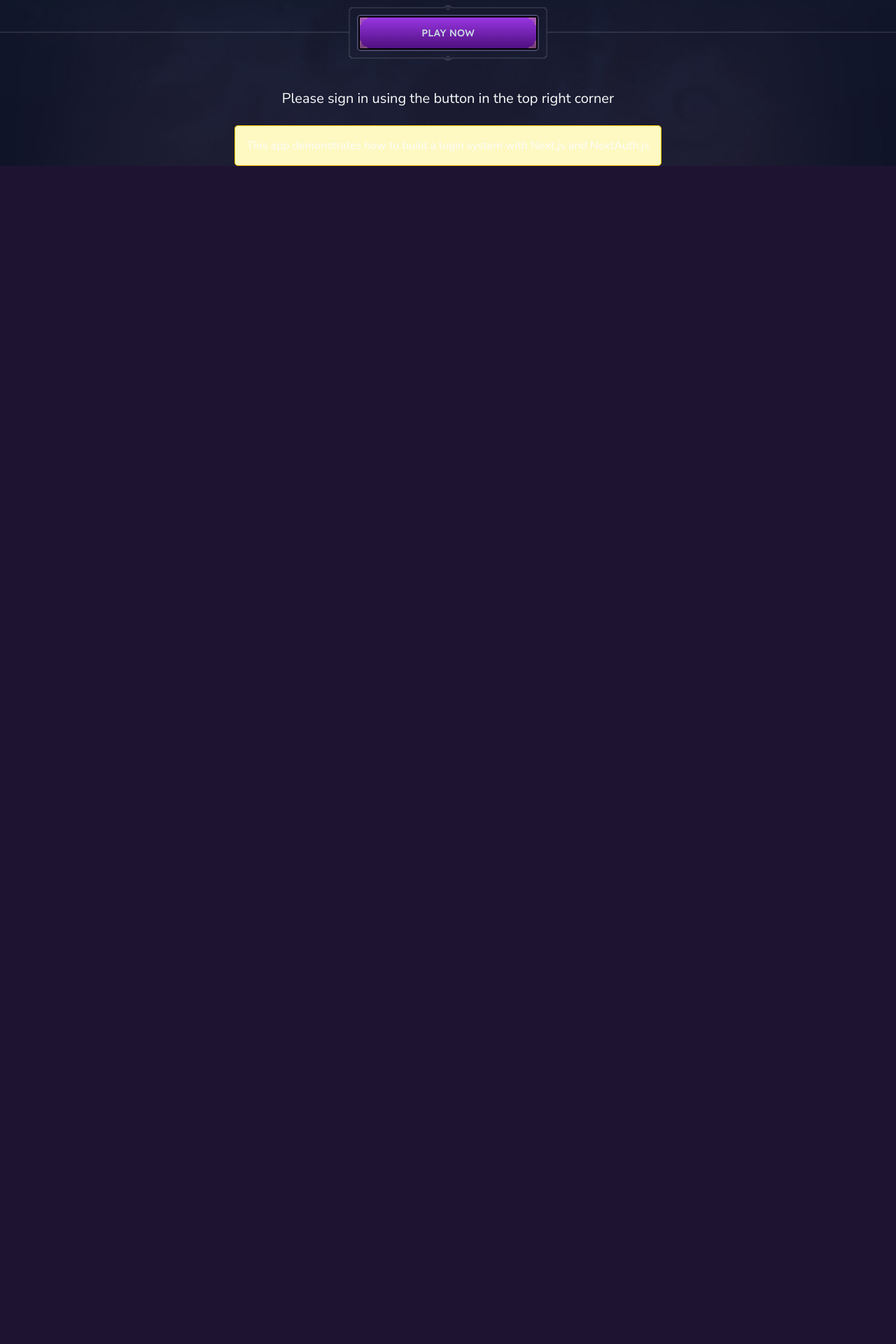
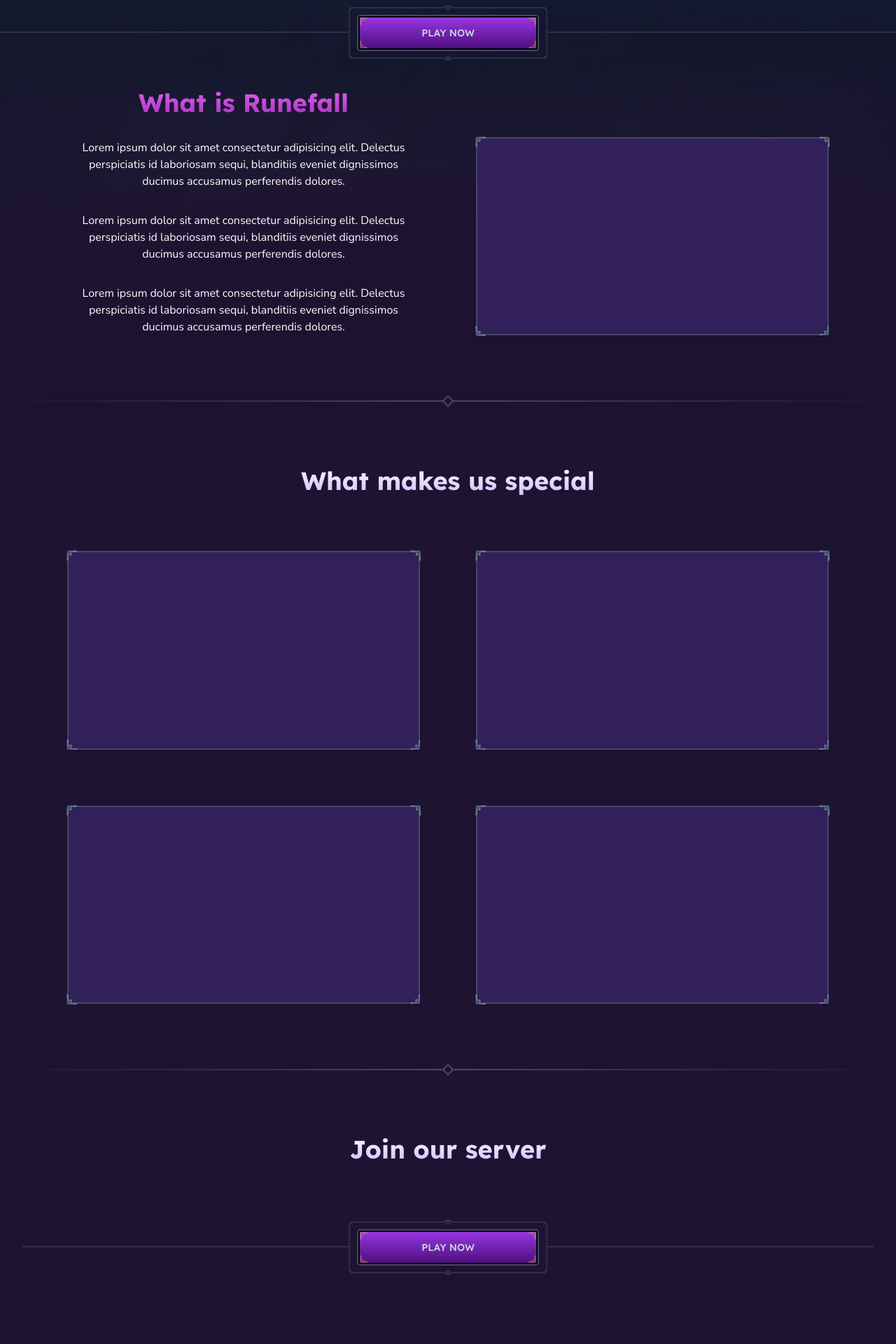
Before and after one commit to bindothorpe/runefall-next, a Next.js app: page / in a window 1280 px wide. Shown: the part 700-2620 px from the top of the page at 70% size. Before the commit the page ends 937 px from the top, so only its background shows below. Built offline with nearby package versions, Linux system fonts and the light colour scheme; no server answers.

Commit message:
feat: :sparkles: Implemented layout for home page and footer

```diff
--- a/src/app/account/page.tsx
+++ b/src/app/account/page.tsx
@@ -2,7 +2,7 @@
 
 import { useState, useEffect } from "react";
 import { Card, CardContent, CardFooter } from "@/components/ui/card";
-import { useSession } from "next-auth/react";
+import { useSession, signOut } from "next-auth/react";
 import { lexend } from "../fonts";
 import { Input } from "@/components/ui/input";
 import { Label } from "@/components/ui/label";
@@ -10,7 +10,7 @@ import { Button } from "@/components/ui/button";
 import CustomSeparator from "../components/CustomSeparator";
 
 export default function AccountPage() {
-  const { data: session, update } = useSession({ required: true });
+  const { data: session } = useSession({ required: true });
   const [isEditing, setIsEditing] = useState(false);
   const [isSaving, setIsSaving] = useState(false);
   const [message, setMessage] = useState<{
@@ -121,9 +121,9 @@ export default function AccountPage() {
   }
 
   return (
-    <div className="container mx-auto px-6 max-w-xl py-12">
+    <div className="container mx-auto px-6 max-w-xl py-12 flex flex-col gap-6">
       <h1
-        className={`text-5xl text-transparent bg-clip-text bg-(image:--text-gradient) font-bold text-center mb-12 ${lexend.className}`}
+        className={`text-5xl text-transparent bg-clip-text bg-(image:--text-gradient) font-bold text-center mb-6 ${lexend.className}`}
       >
         ACCOUNT
       </h1>
@@ -217,6 +217,13 @@ export default function AccountPage() {
           )}
         </CardFooter>
       </Card>
+      <Button
+        variant={"outline"}
+        className="w-fit self-center"
+        onClick={() => signOut()}
+      >
+        Sign out
+      </Button>
     </div>
   );
 }
--- a/src/app/components/CustomSeparator.tsx
+++ b/src/app/components/CustomSeparator.tsx
@@ -4,11 +4,13 @@ export default function CustomSeparator({
   squareSize = 12,
   lineWidth = 2,
   gap = 0,
+  background = "transparent",
   className = "",
 }: {
   squareSize?: number;
   lineWidth?: number;
   gap?: number;
+  background?: string;
   className?: string;
 }) {
   return (
@@ -18,7 +20,7 @@ export default function CustomSeparator({
         style={{ height: `${lineWidth}px` }}
       />
       <div
-        className={`mx-${gap} border-[#4D475F] bg-transparent`}
+        className={`mx-${gap} border-[#4D475F] bg-${background}`}
         style={{
           width: `${squareSize}px`,
           height: `${squareSize}px`,
--- /dev/null
+++ b/src/app/components/Footer.tsx
@@ -0,0 +1,9 @@
+import CustomSeparator from "./CustomSeparator";
+
+export default function Footer() {
+  return (
+    <div className="h-64 bg-card">
+      <CustomSeparator className="-translate-y-1/2" background="card" />
+    </div>
+  );
+}
--- a/src/app/components/RunefallNavbar.tsx
+++ b/src/app/components/RunefallNavbar.tsx
@@ -14,13 +14,13 @@ import Link from "next/link";
 import { Menu, X } from "lucide-react";
 import Image from "next/image";
 import CustomSeparator from "./CustomSeparator";
+import { useSession } from "next-auth/react";
 
 export default function RunefallNavbar() {
+  const { data: session } = useSession();
   var pathname = usePathname();
   const [isMobileMenuOpen, setIsMobileMenuOpen] = React.useState(false);
   const menuRef = React.useRef<HTMLDivElement>(null);
-
-  console.log(`Pathname: ${pathname}`);
 
   React.useEffect(() => {
     if (pathname === "/") {
@@ -125,12 +125,12 @@ export default function RunefallNavbar() {
 
             {/* Right side - Actions */}
             <div className="flex items-center gap-6 px-1.5">
-              <Link href={"/account"}>
+              <Link href={session ? "/account" : "/signin"}>
                 <Button
                   variant="hytale-link"
                   data-current={pathname === "/account" ? "true" : undefined}
                 >
-                  ACCOUNT
+                  {session ? "ACCOUNT" : "SIGN IN"}
                 </Button>
               </Link>
               <Button variant={"hytale"} size={"sm"} className="h-8">
@@ -213,13 +213,15 @@ export default function RunefallNavbar() {
                   </Button>
                 </Link>
                 <CustomSeparator />
-
-                <Link href={"/account"} onClick={handleNavClick}>
+                <Link
+                  href={session ? "/account" : "/signin"}
+                  onClick={handleNavClick}
+                >
                   <Button
                     variant="hytale-link"
                     className="w-full justify-center"
                   >
-                    ACCOUNT
+                    {session ? "ACCOUNT" : "SIGN IN"}
                   </Button>
                 </Link>
               </nav>
--- a/src/app/globals.css
+++ b/src/app/globals.css
@@ -56,6 +56,7 @@
   --shadow-2xl: 0 1px 3px 0px oklch(0.00 0 0 / 0.25);
 
   --text-gradient: linear-gradient(180deg,rgba(245, 251, 255, 1) 0%, rgba(212, 191, 255, 1) 100%);
+  --text-highlight-gradient: linear-gradient(180deg,rgba(216, 98, 237, 1) 0%, rgba(175, 50, 197, 1) 100%);
 
 }
 
@@ -162,6 +163,15 @@
   color: transparent;
 }
 
+
+.runefall-text-highlight-gradient {
+  background: var(--text-highlight-gradient);
+  -webkit-background-clip: text;
+  background-clip: text;
+  -webkit-text-fill-color: transparent;
+  color: transparent;
+}
+
 @layer base {
   * {
     @apply border-border outline-ring/50;
--- a/src/app/layout.tsx
+++ b/src/app/layout.tsx
@@ -4,6 +4,7 @@ import "./globals.css";
 import { AuthProvider, ThemeProvider } from "./providers";
 import Navbar from "./components/Navbar";
 import RunefallNavbar from "./components/RunefallNavbar";
+import Footer from "./components/Footer";
 
 const nunito_Sans = Nunito_Sans({
   variable: "--font-nunito-sans",
@@ -31,6 +32,7 @@ export default function RootLayout({
             {/* <Navbar /> */}
             <RunefallNavbar />
             <main className="mx-auto pt-24">{children}</main>
+            <Footer />
           </AuthProvider>
         </ThemeProvider>
       </body>
--- a/src/app/page.tsx
+++ b/src/app/page.tsx
@@ -7,9 +7,11 @@ import { useEffect } from "react";
 import Image from "next/image";
 import CtaContainer from "./components/CtaContainer";
 import { lexend } from "@/app/fonts";
+import { Card } from "@/components/ui/card";
+import CustomSeparator from "./components/CustomSeparator";
 
 export default function HomePage() {
-  const { data: session, status } = useSession();
+  const { status } = useSession();
   const router = useRouter();
   const searchParams = useSearchParams();
   const callbackUrl = searchParams.get("callbackUrl");
@@ -21,7 +23,8 @@ export default function HomePage() {
     }
   }, [status, callbackUrl, router]);
   return (
-    <div className="-mt-24 relative flex flex-col items-center gap-10 bg-[url('/images/background/home-background.jpg')] bg-cover bg-center bg-no-repeat min-h-screen">
+    // <div className="relative -mt-24 bg-[url('/images/background/store_background_with_gradient.png')] bg-position-[center_top] w-full bg-no-repeat min-h-screen"></div>
+    <div className="-mt-24 relative flex flex-col items-center gap-10 bg-[url('/images/background/home-background.png')] bg-position-[center_top] w-full bg-no-repeat min-h-screen">
       <div
         className="absolute inset-0 bg-linear-to-b from-[#220548] via-[#22054880] to-transparent pointer-events-none"
         style={{ height: "50vh" }}
@@ -51,31 +54,73 @@ export default function HomePage() {
             PLAY NOW
           </Button>
         </CtaContainer>
-        {status === "loading" ? (
-          <p className="text-lg">Loading...</p>
-        ) : session ? (
-          <div className="text-center">
-            <p className="text-xl mb-4">
-              You are signed in as {session.user?.name}
-            </p>
-            <p className="text-lg">
-              Visit your{" "}
-              <a href="/dashboard" className="text-blue-500 underline">
-                Dashboard
-              </a>
-            </p>
-          </div>
-        ) : (
-          <div className="text-center">
-            <p className="text-xl mb-6">
-              Please sign in using the button in the top right corner
-            </p>
-            <p className="bg-yellow-100 p-4 rounded-lg border border-yellow-400">
-              This app demonstrates how to build a login system with Next.js and
-              NextAuth.js
-            </p>
-          </div>
-        )}
+      </div>
+      <div className="container max-w-6xl grid grid-cols-1 md:grid-cols-2 gap-20 px-4 md:px-8 items-end">
+        <div className="flex flex-col flex-1 gap-8">
+          <h1
+            className={`text-4xl font-bold text-center runefall-text-highlight-gradient ${lexend.className}`}
+          >
+            What is Runefall
+          </h1>
+          <p className="text-center">
+            Lorem ipsum dolor sit amet consectetur adipisicing elit. Delectus
+            perspiciatis id laboriosam sequi, blanditiis eveniet dignissimos
+            ducimus accusamus perferendis dolores.
+          </p>
+          <p className="text-center">
+            Lorem ipsum dolor sit amet consectetur adipisicing elit. Delectus
+            perspiciatis id laboriosam sequi, blanditiis eveniet dignissimos
+            ducimus accusamus perferendis dolores.
+          </p>
+          <p className="text-center">
+            Lorem ipsum dolor sit amet consectetur adipisicing elit. Delectus
+            perspiciatis id laboriosam sequi, blanditiis eveniet dignissimos
+            ducimus accusamus perferendis dolores.
+          </p>
+        </div>
+        <div className="flex-1">
+          <Card variant={"hytale"} className="w-full aspect-video"></Card>
+        </div>
+      </div>
+
+      <CustomSeparator className="my-12" />
+
+      <div className="container max-w-6xl grid grid-cols-1 md:grid-cols-2 gap-20 px-4 md:px-8 items-end">
+        <h1
+          className={`text-4xl font-bold text-center runefall-text-gradient md:col-span-2 ${lexend.className}`}
+        >
+          What makes us special
+        </h1>
+        <div className="flex-1">
+          <Card variant={"hytale"} className="w-full aspect-video"></Card>
+        </div>
+        <div className="flex-1">
+          <Card variant={"hytale"} className="w-full aspect-video"></Card>
+        </div>
+        <div className="flex-1">
+          <Card variant={"hytale"} className="w-full aspect-video"></Card>
+        </div>
+        <div className="flex-1">
+          <Card variant={"hytale"} className="w-full aspect-video"></Card>
+        </div>
+      </div>
+
+      <CustomSeparator className="my-12" />
+
+      <div className="flex flex-col gap-20 mb-48 px-4 md:px-8 items-center w-full">
+        <h1
+          className={`max-w-6xl text-4xl font-bold text-center runefall-text-gradient md:col-span-2 ${lexend.className}`}
+        >
+          Join our server
+        </h1>
+
+        <div className="w-full">
+          <CtaContainer>
+            <Button variant={"hytale"} className="w-64" size={"hytale"}>
+              PLAY NOW
+            </Button>
+          </CtaContainer>
+        </div>
       </div>
     </div>
   );
```
Also changed, not shown: public/images/background/home-background.png (added).
